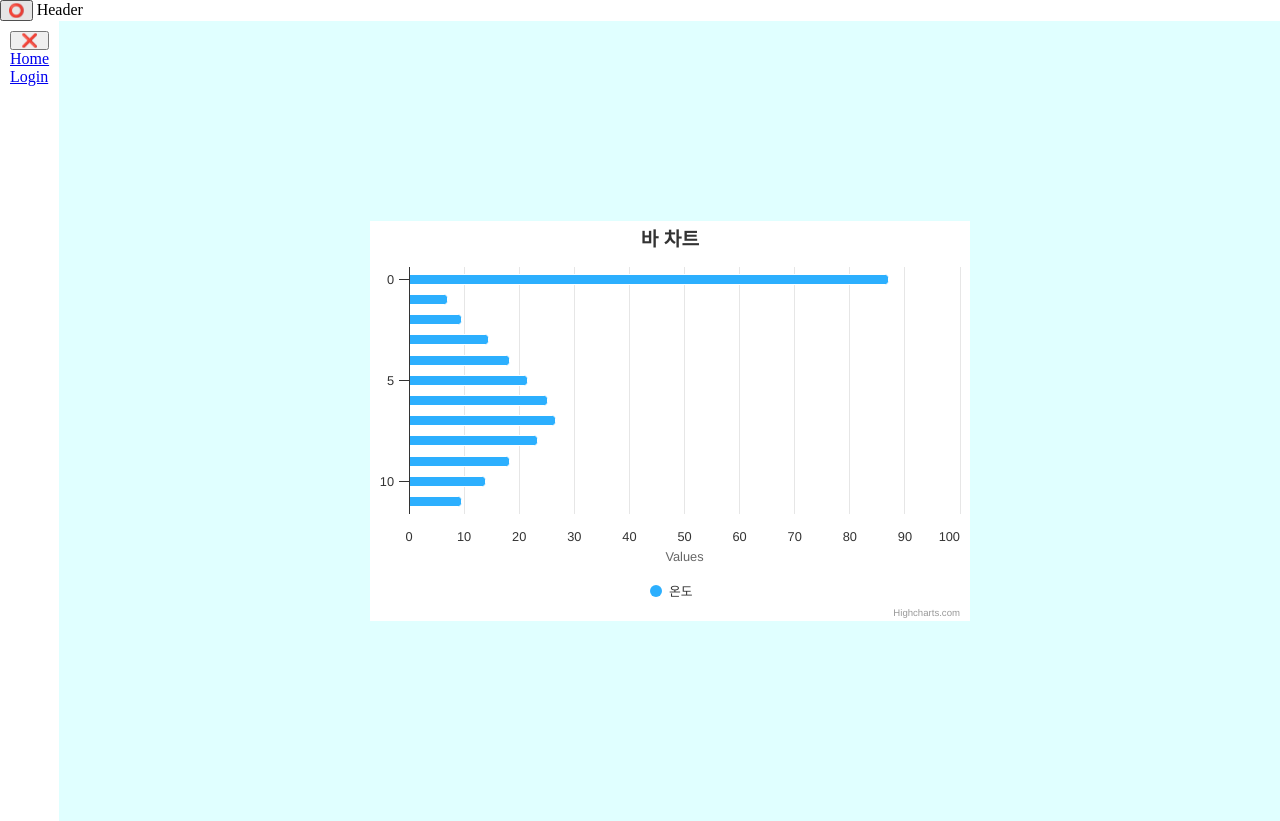
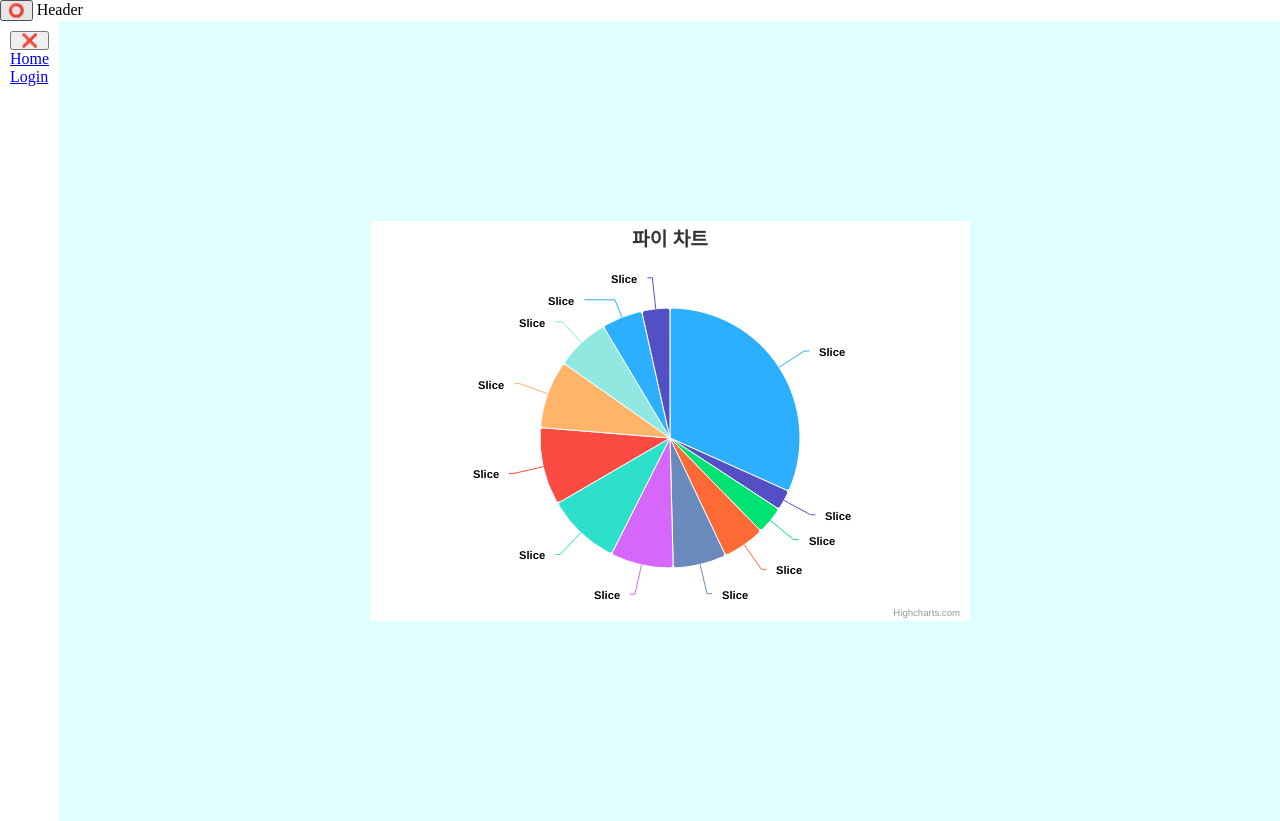
Before and after one commit to hyeon9782/vue-dashboard, a Vue app: page /#/ in a window 1280 px wide. Built offline with nearby package versions, Linux system fonts and the light colour scheme; a web font is replaced by a local one.

Commit message:
feat: PieChart 컴포넌트 기능 구현

```diff
--- /dev/null
+++ b/src/components/chart/PieChart.vue
@@ -0,0 +1,33 @@
+<template>
+  <div>
+    <div id="chart"></div>
+  </div>
+</template>
+<script lang="ts" setup>
+import { ref, onMounted, toRefs } from "vue";
+import Highcharts from "highcharts";
+
+const props = defineProps({
+  series: [],
+  xAxis: {},
+  yAxis: {},
+});
+const { series, xAxis, yAxis } = toRefs(props);
+
+const chartOptions = ref({
+  chart: {
+    type: "pie",
+  },
+  title: {
+    text: "파이 차트",
+  },
+  xAxis,
+  yAxis,
+  series,
+});
+
+onMounted(() => {
+  Highcharts.chart("chart", chartOptions.value);
+});
+</script>
+<style lang=""></style>
--- a/src/pages/HomePage.vue
+++ b/src/pages/HomePage.vue
@@ -2,11 +2,13 @@
   <main class="page">
     <LineChart :chart="chart" :xAxis="xAxis" :yAxis="yAxis" :series="series" />
     <BarChart :chart="chart" :xAxis="xAxis" :yAxis="yAxis" :series="series" />
+    <PieChart :chart="chart" :xAxis="xAxis" :yAxis="yAxis" :series="series" />
   </main>
 </template>
 <script lang="ts" setup>
 import LineChart from "@/components/chart/LineChart.vue";
 import BarChart from "@/components/chart/BarChart.vue";
+import PieChart from "@/components/chart/PieChart.vue";
 import { ref } from "vue";
 
 const chart = ref({});
```
